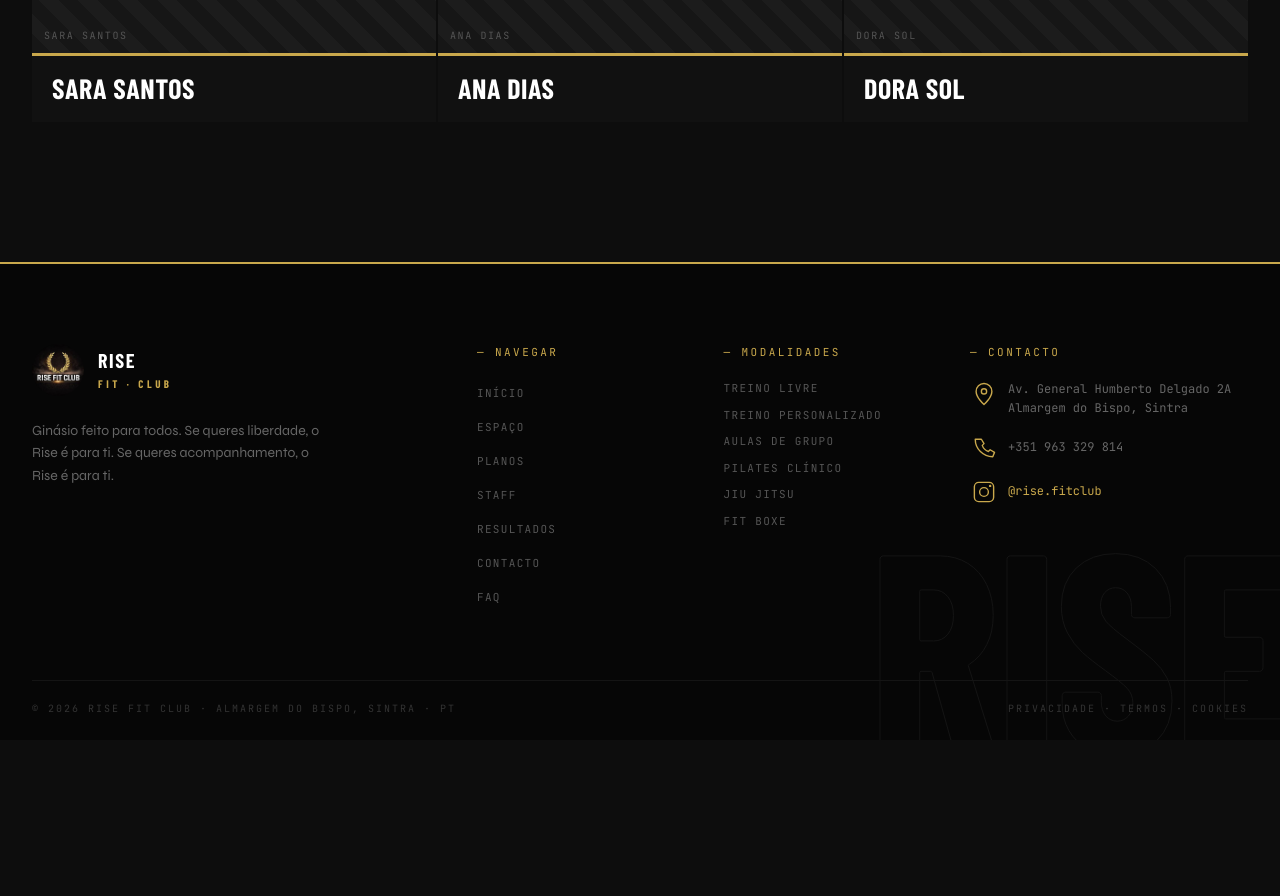
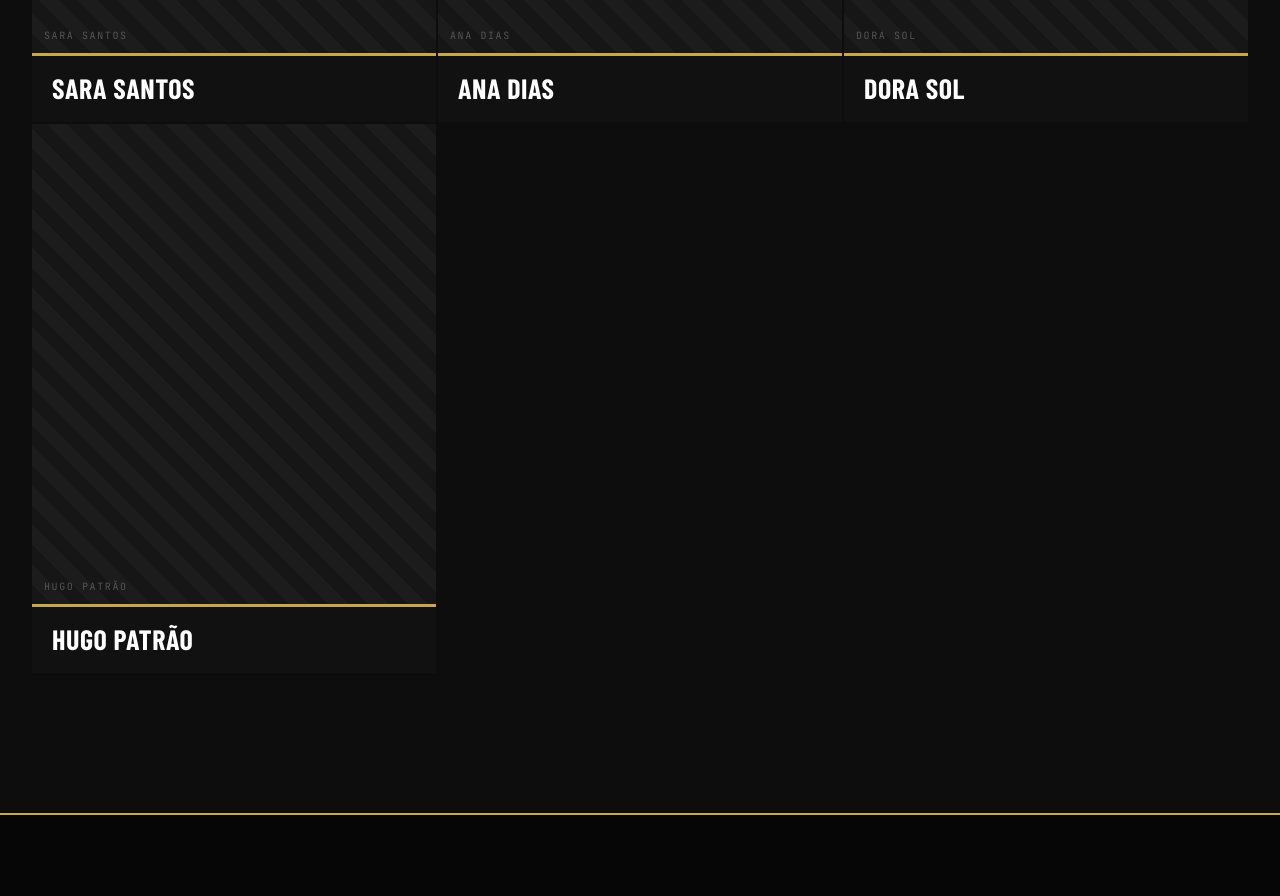
Before and after one commit to FranciscoPontes123/rise-fit-club, a Next.js app: page /staff in a window 1280 px wide. Shown: the part 1580-2476 px from the top of the page. Before the commit the page ends 2320 px from the top, so only its background shows below. Built offline with nearby package versions, Linux system fonts and the light colour scheme; a web font is replaced by a local one.

Commit message:
staff: add Hugo Patrão

```diff
--- a/data/trainers.ts
+++ b/data/trainers.ts
@@ -5,4 +5,5 @@
   { name: 'Sara Santos' },
   { name: 'Ana Dias' },
   { name: 'Dora Sol' },
+  { name: 'Hugo Patrão' },
 ];
```
